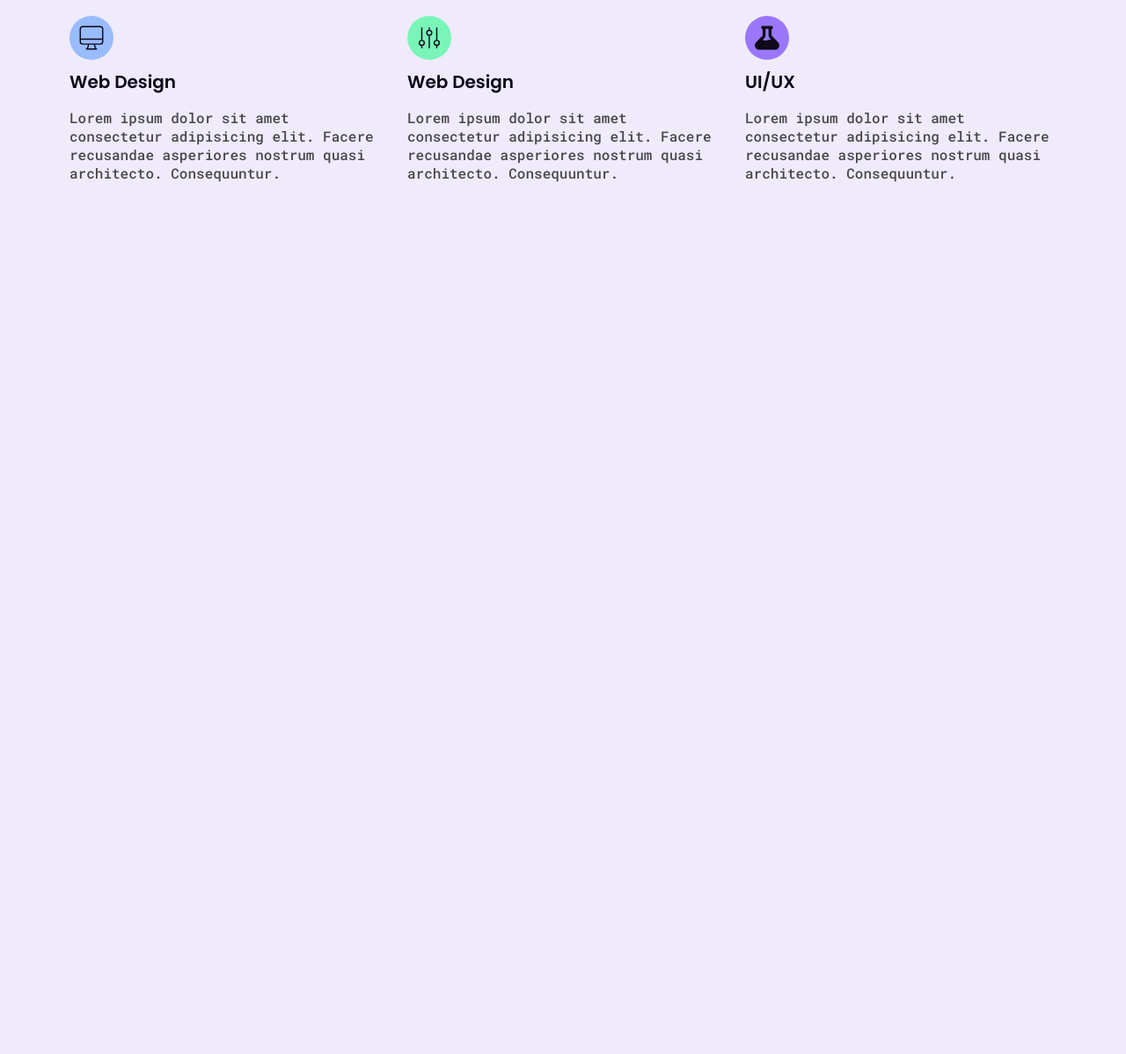
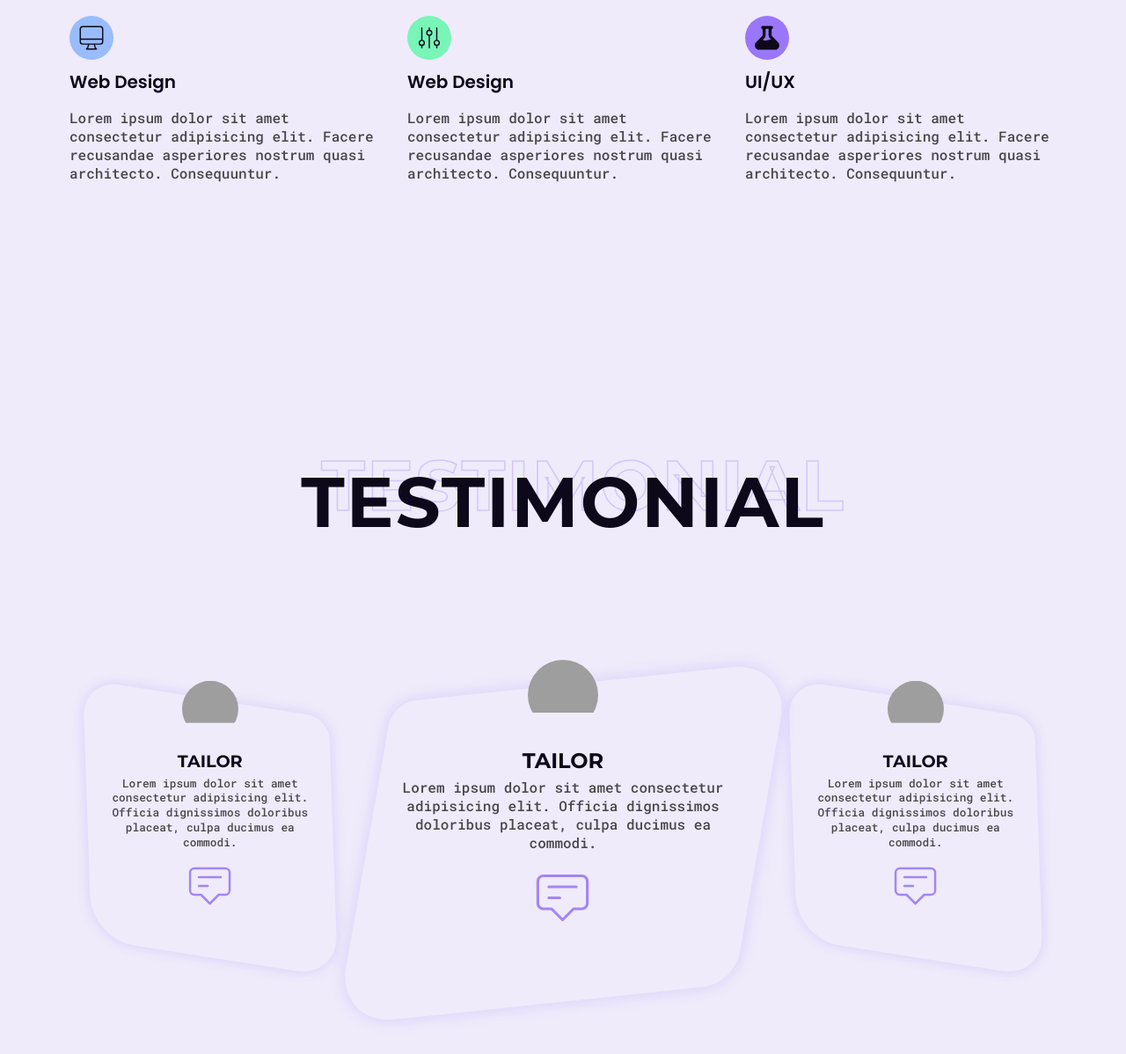
Before and after one commit to munirmahmud/html-portfolio-template, a plain HTML site: page index.html in a window 1280 px wide. Shown: the part 1144-2342 px from the top of the page at 88% size. Before the commit the page ends 1516 px from the top, so only its background shows below. Drawn offline with Linux system fonts and the light colour scheme; grey boxes are pictures that could not be loaded.

Commit message:
Testimonial section done

```diff
--- a/assets/css/styles.css
+++ b/assets/css/styles.css
@@ -191,12 +191,12 @@ a {
 .services .container {
   flex-direction: column;
 }
-.services .all-items {
+.all-items {
   display: flex;
   align-items: center;
   justify-content: center;
 }
-.services .item {
+.item {
   padding: 1.5rem;
   border-radius: 12px;
   transition: background-color 0.3s ease;
@@ -258,3 +258,85 @@ a {
     background-color: #cbbef093;
   }
 }
+
+/* Testimonial Section */
+.testimonial {
+  padding: 15rem 0;
+  overflow-x: hidden;
+}
+.testimonial .all-item {
+  gap: 3rem;
+}
+.testimonial .item {
+  text-align: center;
+  position: relative;
+  padding: 20px;
+}
+.testimonial .item:nth-child(1),
+.testimonial .item:nth-child(3) {
+  flex: 3;
+  transform: scale(0.8);
+}
+.testimonial .item:nth-child(2) {
+  flex: 4;
+}
+.testimonial .item::after {
+  content: "";
+  position: absolute;
+  height: 120%;
+  width: 100%;
+  left: 0;
+  top: 45px;
+  z-index: -1;
+  box-shadow: 0px 0px 20px 0px rgb(71 5 252 / 12%);
+}
+.testimonial .item:nth-child(2)::after {
+  transform: skew(350deg, 354deg);
+  border-radius: 26px 67px 35px 67px;
+  height: 100%;
+}
+.testimonial .item:nth-child(1)::after,
+.testimonial .item:nth-child(3)::after {
+  transform: skew(2deg, 9deg);
+  height: 95%;
+  border-radius: 52px 30px 59px 60px;
+}
+.testimonial .img {
+  width: 80px;
+  height: 80px;
+  border-radius: 50%;
+  overflow: hidden;
+  margin: 0 auto;
+  margin-bottom: 2rem;
+}
+.testimonial .img img {
+  object-fit: cover;
+}
+.testimonial .testimonial-heading {
+  font-size: 2.4rem;
+  text-transform: uppercase;
+  font-family: "Montserrat", sans-serif;
+  margin-bottom: 0.5rem;
+}
+.testimonial .testimonial-subheading {
+  margin-bottom: 1rem;
+  color: var(--seconday-gray);
+}
+.testimonial .icon {
+  max-width: 75px;
+  margin: 1.5rem auto;
+  color: var(--primary-color);
+  opacity: 0.5;
+}
+.testimonial .testimonial-description {
+  color: var(--seconday-gray);
+}
+
+@media only screen and (max-width: 950px) {
+  .testimonial .all-items {
+    flex-direction: column;
+    min-width: 400px;
+    margin: 0 auto;
+    gap: 50px;
+  }
+}
--- a/index.html
+++ b/index.html
@@ -133,5 +133,90 @@
       </div>
     </section>
     <!-- Service section -->
+
+    <!-- Testimonial Section -->
+    <section class="testimonial">
+      <div class="container">
+        <h1 class="section-heading" data-outline="Testimonial">Testimonial</h1>
+        <div class="all-items">
+          <div class="item">
+            <div class="img">
+              <img src="./assets/image/profile.jpg" alt="Profile" />
+            </div>
+            <h3 class="testimonial-heading">Tailor</h3>
+            <p class="testimonial-subheading">
+              Lorem ipsum dolor sit amet consectetur adipisicing elit. Officia
+              dignissimos doloribus placeat, culpa ducimus ea commodi.
+            </p>
+            <div class="icon">
+              <svg
+                xmlns="http://www.w3.org/2000/svg"
+                fill="none"
+                viewBox="0 0 24 24"
+                stroke="currentColor"
+              >
+                <path
+                  stroke-linecap="round"
+                  stroke-linejoin="round"
+                  stroke-width="1"
+                  d="M7 8h10M7 12h4m1 8l-4-4H5a2 2 0 01-2-2V6a2 2 0 012-2h14a2 2 0 012 2v8a2 2 0 01-2 2h-3l-4 4z"
+                />
+              </svg>
+            </div>
+          </div>
+          <div class="item">
+            <div class="img">
+              <img src="./assets/image/profile.jpg" alt="Profile" />
+            </div>
+            <h3 class="testimonial-heading">Tailor</h3>
+            <p class="testimonial-subheading">
+              Lorem ipsum dolor sit amet consectetur adipisicing elit. Officia
+              dignissimos doloribus placeat, culpa ducimus ea commodi.
+            </p>
+            <div class="icon">
+              <svg
+                xmlns="http://www.w3.org/2000/svg"
+                fill="none"
+                viewBox="0 0 24 24"
+                stroke="currentColor"
+              >
+                <path
+                  stroke-linecap="round"
+                  stroke-linejoin="round"
+                  stroke-width="1"
+                  d="M7 8h10M7 12h4m1 8l-4-4H5a2 2 0 01-2-2V6a2 2 0 012-2h14a2 2 0 012 2v8a2 2 0 01-2 2h-3l-4 4z"
+                />
+              </svg>
+            </div>
+          </div>
+          <div class="item">
+            <div class="img">
+              <img src="./assets/image/profile.jpg" alt="Profile" />
+            </div>
+            <h3 class="testimonial-heading">Tailor</h3>
+            <p class="testimonial-subheading">
+              Lorem ipsum dolor sit amet consectetur adipisicing elit. Officia
+              dignissimos doloribus placeat, culpa ducimus ea commodi.
+            </p>
+            <div class="icon">
+              <svg
+                xmlns="http://www.w3.org/2000/svg"
+                fill="none"
+                viewBox="0 0 24 24"
+                stroke="currentColor"
+              >
+                <path
+                  stroke-linecap="round"
+                  stroke-linejoin="round"
+                  stroke-width="1"
+                  d="M7 8h10M7 12h4m1 8l-4-4H5a2 2 0 01-2-2V6a2 2 0 012-2h14a2 2 0 012 2v8a2 2 0 01-2 2h-3l-4 4z"
+                />
+              </svg>
+            </div>
+          </div>
+        </div>
+      </div>
+    </section>
+    <!-- Ends Testimonial Section -->
   </body>
 </html>
```
